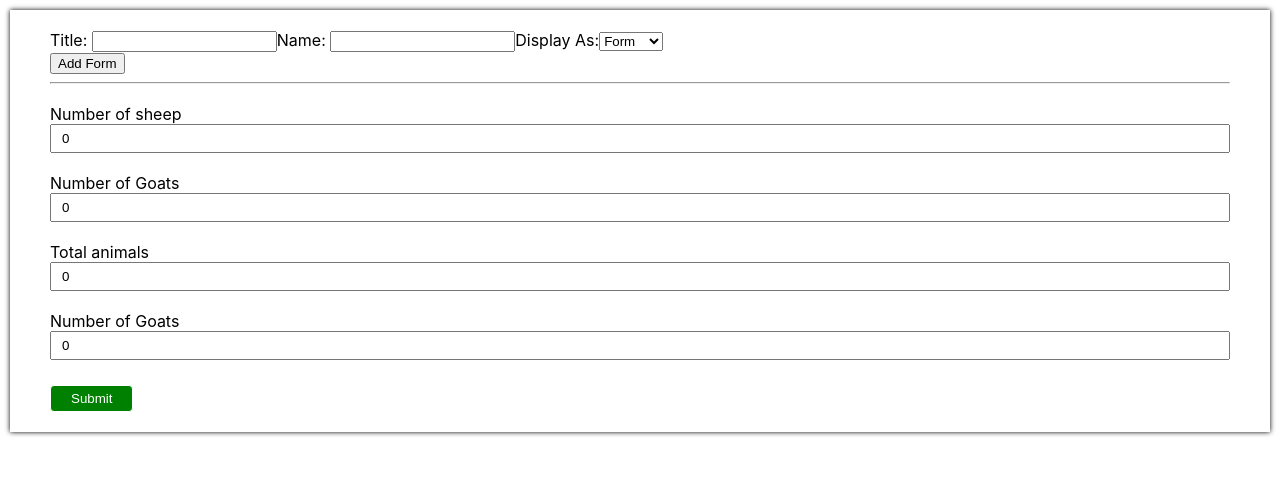
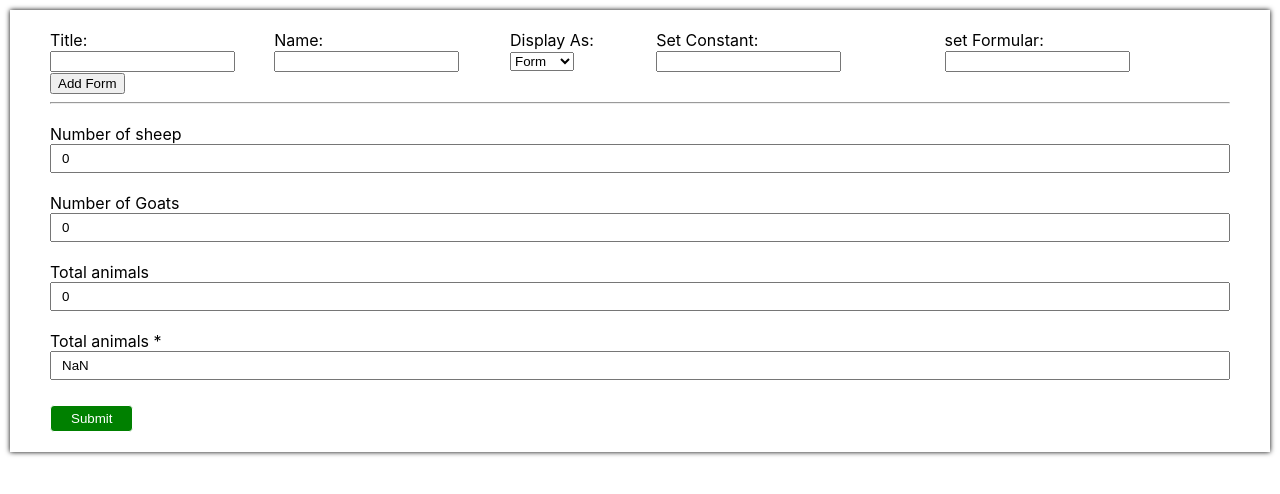
Before and after one commit to Naggenda/rockside-interview-calculatedComponent, a React (Create React App) app: page / in a window 1280 px wide. Shown: the top 494 px of the page. Built offline with nearby package versions, Linux system fonts and the light colour scheme.

Commit message:
enabling user add constant

```diff
--- a/src/App.js
+++ b/src/App.js
@@ -1,5 +1,6 @@
 import './App.css';
 import Form from './views/Form';
+// import Form from './testCase';
 function App() {
   return (
     <div className="">
--- a/src/index.css
+++ b/src/index.css
@@ -14,4 +14,5 @@ code {
 
 .form-data{
   display: flex;
+  justify-content: space-between;
 }
--- a/src/views/Form.jsx
+++ b/src/views/Form.jsx
@@ -23,9 +23,21 @@ class Form extends React.Component {
     });
   }
 
+  updateNum(event) {
+    this.setState({
+      num: event.target.value
+    });
+  }
+
   updateTitle(event) {
     this.setState({
       title: event.target.value
+    });
+  }
+
+  updateFormular(event) {
+    this.setState({
+      formular: event.target.value
     });
   }
 
@@ -34,11 +46,13 @@ class Form extends React.Component {
   }
 
   render() {
-    const { title, val1, val2 } = this.state;
+    const { title, val1, val2, num, formular } = this.state;
 
     const total = parseInt(val1) + parseInt(val2);
+    // const total = (formular);
+    const product = total * parseInt(num);
 
-    const product = total * 10;
+
 
     return (
       <div className="App">
@@ -67,11 +81,28 @@ class Form extends React.Component {
               <option value="pdf">PDF</option>
             </select>
           </div>
+          <div>
+            <label htmlFor="">Set Constant: </label>
+            <input
+              type="number"
+              value={num}
+              onChange={this.updateNum.bind(this)}
+            />
+          </div>
+
+          <div>
+            <label htmlFor="">set Formular: </label>
+            <input
+              type="text"
+              value={formular}
+              onChange={this.updateFormular.bind(this)}
+            />
+          </div>
         </form>
 
         <button>Add Form</button>
 
-        <hr/>
+        <hr />
         <div className="app-title">
           <h3>{title}</h3>
         </div>
@@ -107,7 +138,7 @@ class Form extends React.Component {
           </div>
 
           <div className="form-group">
-            <label htmlFor="">Number of Goats</label>
+            <label htmlFor="">Total animals * {num}</label>
             <input
               type="text"
               value={product}
```
Also changed, not shown: src/testCase.jsx (+24 -73 lines), src/datasource.js (added).
